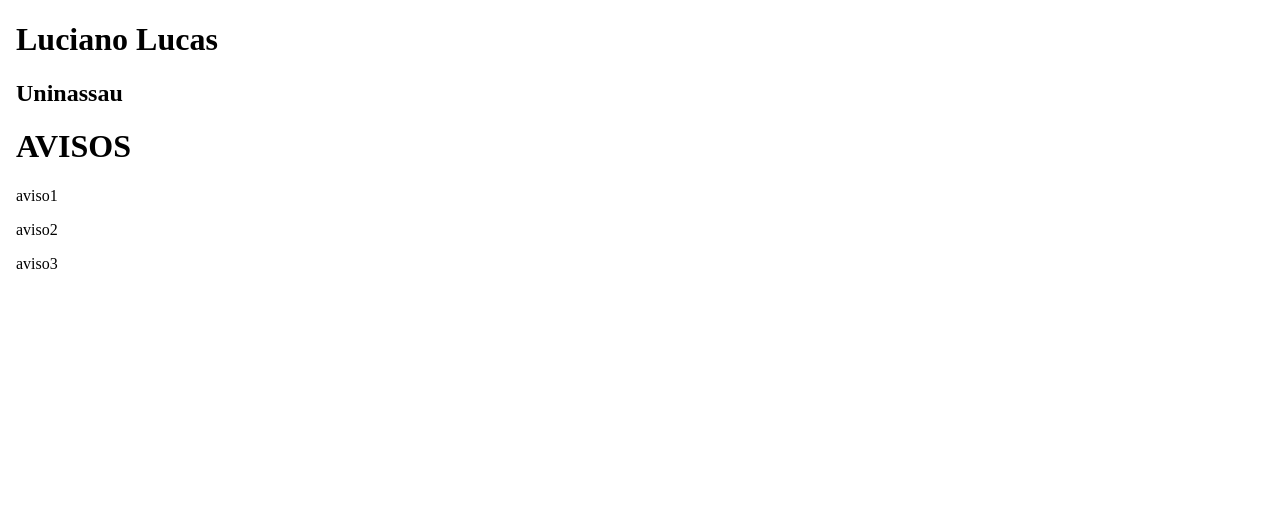
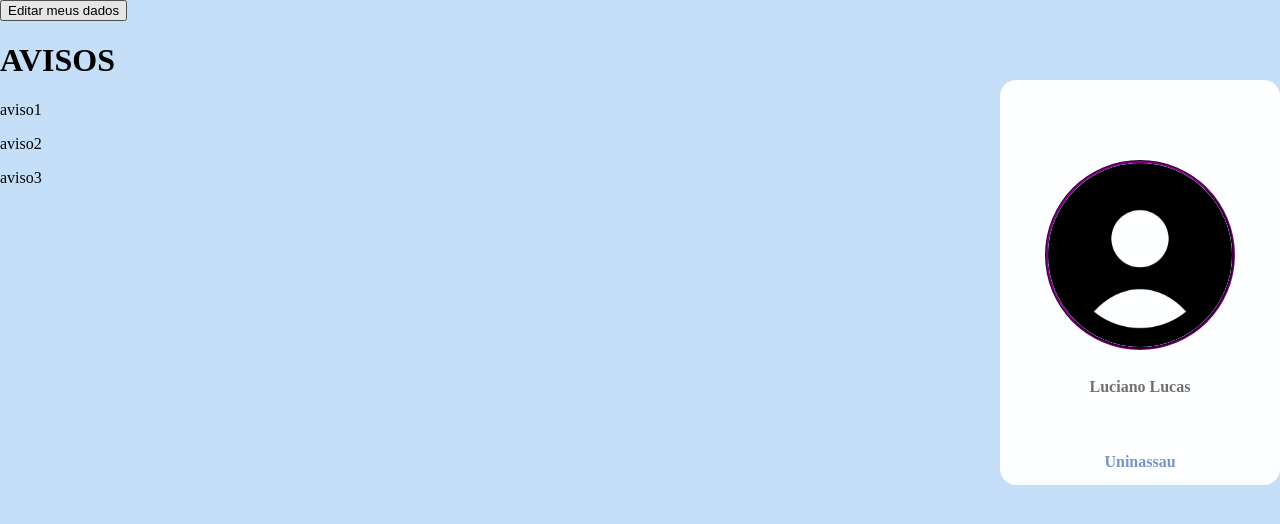
Before and after one commit to diegoframos81/G-Bus, a React (Vite) app: page / in a window 1280 px wide. Shown: the top 524 px of the page. Built offline with nearby package versions, Linux system fonts and the light colour scheme.

Commit message:
css card

```diff
--- a/src/App.tsx
+++ b/src/App.tsx
@@ -1,6 +1,8 @@
 
 import Card from './ui/components/Card'
 import Aviso from './ui/components/Aviso'
+import BotaoPerfil from './ui/components/BotãoPerfil'
+
 function App() {
 
 
@@ -8,6 +10,7 @@
 
     <>
     <Card />
+    <BotaoPerfil/>
     <Aviso />
     </>
 
--- a/src/ui/components/Aviso.tsx
+++ b/src/ui/components/Aviso.tsx
@@ -2,10 +2,10 @@
     return(
         <body>
             <div>
-                <h1>AVISOS</h1>
-                <p>aviso1</p>
-                <p>aviso2</p>
-                <p>aviso3</p>
+                <h1 className="aviso">AVISOS</h1>
+                <p className="slotAviso">aviso1</p>
+                <p className="slotAviso">aviso2</p>
+                <p className="slotAviso">aviso3</p>
             </div>
         </body>
     )
--- /dev/null
+++ b/src/ui/components/BotãoPerfil.tsx
@@ -0,0 +1,11 @@
+function BotaoPerfil(){
+
+    return(
+        <body>
+            <div>
+                <button className="botão">Editar meus dados</button>
+            </div>
+        </body>
+    )
+}
+export default BotaoPerfil
--- /dev/null
+++ b/src/ui/components/Card.css
@@ -0,0 +1,49 @@
+body{
+   padding:0;
+   margin:0;
+   box-sizing: border-box;
+   background-color: #C5DFF8;
+}
+.card{
+
+    background-color:#FDFEFF;
+    display: flex;
+    align-items: center;
+    flex-direction: column;
+    position: absolute;
+    bottom:100px;
+    top: 80px;
+    right: 0;
+    width:280px ;
+    height:325px ;
+
+    border-radius: 16px;
+
+}
+.Nome{
+    color: #717171;
+
+    font-family: Roboto Flex;
+    font-size: 16px;
+    font-style: normal;
+    font-weight: 700;
+    line-height: 51.5px;
+}
+.NomeFaculdade{
+    color: #7895CB;
+
+    font-family: Roboto Flex;
+    font-size: 16px;
+    font-style: normal;
+    font-weight: 700;
+    line-height: 51.5px;
+}
+.foto{
+    border-color: purple;
+    border-style:groove;
+    border-radius: 50%;
+    width: 184px;
+    height: 184px;
+    flex-shrink: 0;
+
+}
--- a/src/ui/components/card.tsx
+++ b/src/ui/components/card.tsx
@@ -1,9 +1,14 @@
+
+import'./Card.css'
+import FotoPerfil from './perfil 1.svg'
 function Card(){
     return(
-        <body>
-            <div>
+
+        <body className='card'>
+            <div className='card'>
+                <img className='foto' src= {FotoPerfil} alt='foto perfil'/>
                 <h1 className="Nome">Luciano Lucas</h1>
-                <h2 className="Nome/faculdade">Uninassau</h2>
+                <h2 className="NomeFaculdade">Uninassau</h2>
 
             </div>
         </body>
```
Also changed, not shown: src/assets/perfil 1.svg (added), src/ui/components/perfil 1.svg (added).
